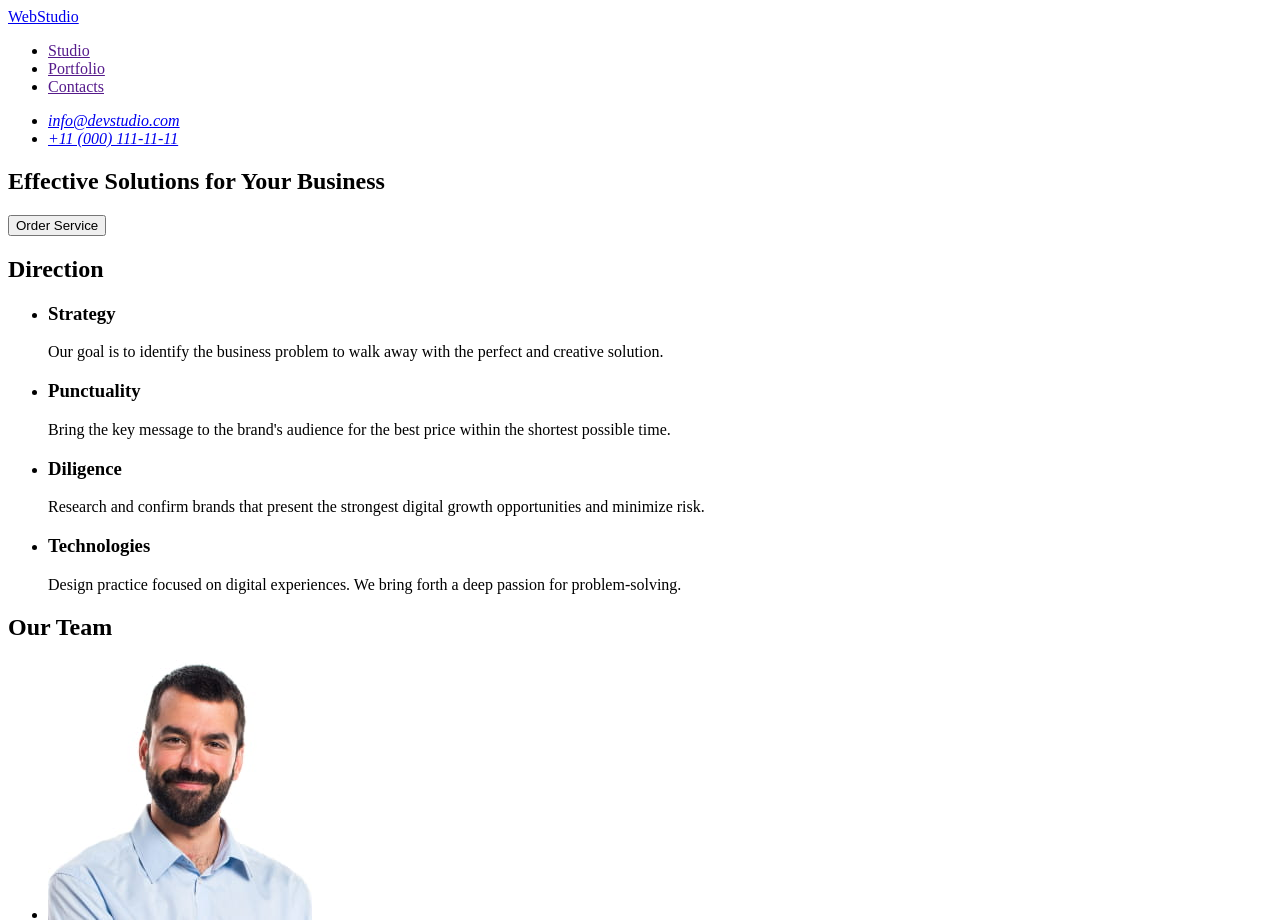
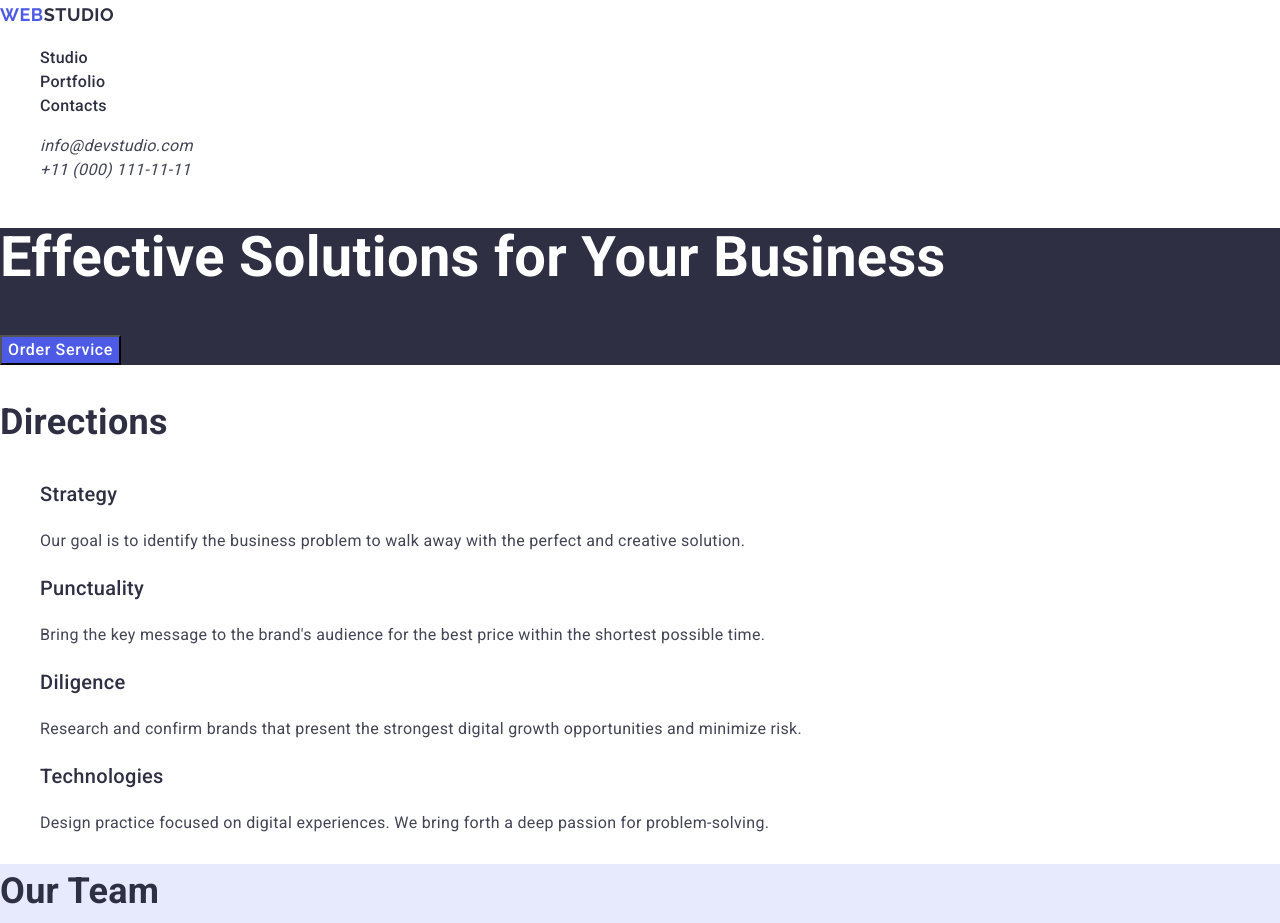
Before and after one commit to YevichDmytro/goit-homework-02, a plain HTML site: page index.html in a window 1280 px wide. Shown: the top 923 px of the page. Drawn offline with nearby package versions, Linux system fonts and the light colour scheme.

Commit message:
all needed changes for hw-2

```diff
--- /dev/null
+++ b/css/styles.css
@@ -0,0 +1,111 @@
+body {
+    font-family: "Roboto", "Raleway", sans-serif;
+    font-size: 16px;
+    line-height: 1.5;
+    letter-spacing: 0.02em;
+
+    background-color: #fff;
+    color: #434455;
+}
+
+/* lists */
+li {
+    list-style-type: none;
+}
+
+/* links */
+a {
+    text-decoration: none;
+}
+
+.menu-item {
+    font-weight: 500;
+
+    color: #2E2F42;
+}
+
+.contacts-item {
+    color: #434455;
+}
+
+.contacts-item:hover,
+.contacts-item:active,
+.menu-item:hover,
+.menu-item:active {
+    color: #404bbf;
+}
+
+/* button */
+.title-button {
+    font-weight: 500;
+    font-size: 16px;
+    line-height: 1.5;
+    letter-spacing: 0.04em;
+
+    background-color: #4d5ae5;
+    color: #fff;
+
+    cursor: pointer;
+}
+
+ .title-button:hover,
+ .title-button:active {
+    background-color: #404bbf;
+ }
+
+ /* logo */
+ .logo {
+    font-family: "Raleway", sans-serif;
+    font-size: 18px;
+    font-weight: 700;
+    line-height: 1.667;
+    letter-spacing: 0.54px;
+    text-transform: uppercase;
+
+    color: #4D5AE5;
+ }
+
+ .sub-logo {
+    color: #2E2F42;
+ }
+
+.footer-logo {
+    color: #E7E9FC;
+}
+
+ /* text */
+ .title {
+    font-weight: bold;
+    font-size: 56px;
+    line-height: 1.07;
+
+    color: #fff;
+ }
+
+ .sub-title {
+    font-weight: bold;
+    font-size: 36px;
+
+    color: #2E2F42;
+ }
+
+ .sub-title-item {
+    font-weight: 500;
+    font-size: 20px;
+
+    color: #2E2F42;
+ }
+
+ /* sections */
+ .title-section {
+    background-color: #2E2F42;
+ }
+
+ .team-section {
+    background-color: #E7E9FC;
+ }
+
+ footer {
+    background-color: #2E2F42;
+    color: #fff;
+ }
--- a/index.html
+++ b/index.html
@@ -4,70 +4,84 @@
 <head>
     <meta charset="UTF-8">
     <meta name="viewport" content="width=device-width, initial-scale=1.0">
+    <link rel="stylesheet" href="https://cdnjs.cloudflare.com/ajax/libs/modern-normalize/2.0.0/modern-normalize.css">
+    <link rel="preconnect" href="https://fonts.googleapis.com">
+    <link rel="preconnect" href="https://fonts.gstatic.com" crossorigin>
+    <link href="https://fonts.googleapis.com/css2?family=Raleway:wght@700&family=Roboto:wght@400;500;700&display=swap"
+        rel="stylesheet">
+    <link rel="stylesheet" href="./css/styles.css">
     <title>WebStudio</title>
 </head>
 
+<!-- body page -->
+
 <body>
-
+    <!-- header page -->
     <header>
+        <!-- menu navigation -->
         <nav>
-            <a href="./index.html">WebStudio</a>
+            <a class="logo" href="./index.html">Web<span class="sub-logo">Studio</span></a>
             <ul>
                 <li>
-                    <a href="" target="_blank">Studio</a>
+                    <a class="menu-item" href="" target="_blank">Studio</a>
                 </li>
                 <li>
-                    <a href="" target="_blank">Portfolio</a>
+                    <a class="menu-item" href="" target="_blank">Portfolio</a>
                 </li>
                 <li>
-                    <a href="" target="_blank">Contacts</a>
+                    <a class="menu-item" href="" target="_blank">Contacts</a>
                 </li>
             </ul>
         </nav>
+
+        <!-- contact info -->
         <address>
             <ul>
                 <li>
-                    <a href="mailto:info@devstudio.com">info@devstudio.com</a>
+                    <a class="contacts-item" href="mailto:info@devstudio.com">info@devstudio.com</a>
                 </li>
                 <li>
-                    <a href="tel:+110001111111">+11 (000) 111-11-11</a>
+                    <a class="contacts-item" href="tel:+110001111111">+11 (000) 111-11-11</a>
                 </li>
             </ul>
         </address>
     </header>
 
+    <!-- main page -->
     <main>
-        <section>
-            <h1>Effective Solutions for Your Business</h1>
-            <button type="button">Order Service</button>
+        <!-- section-1 - slogan and main button -->
+        <section class="title-section">
+            <h1 class="title">Effective Solutions for Your Business</h1>
+            <button class="title-button" type="button">Order Service</button>
         </section>
 
+        <!-- section-2 - directions -->
         <section>
-            <h2>Direction</h2>
+            <h2 class="sub-title">Directions</h2>
             <ul>
                 <li>
-                    <h3>Strategy</h3>
+                    <h3 class="sub-title-item">Strategy</h3>
                     <p>
                         Our goal is to identify the business problem to walk away with the perfect and creative
                         solution.
                     </p>
                 </li>
                 <li>
-                    <h3>Punctuality</h3>
+                    <h3 class="sub-title-item">Punctuality</h3>
                     <p>
                         Bring the key message to the brand's audience for the best price within the shortest possible
                         time.
                     </p>
                 </li>
                 <li>
-                    <h3>Diligence</h3>
+                    <h3 class="sub-title-item">Diligence</h3>
                     <p>
                         Research and confirm brands that present the strongest digital growth opportunities and minimize
                         risk.
                     </p>
                 </li>
                 <li>
-                    <h3>Technologies</h3>
+                    <h3 class="sub-title-item">Technologies</h3>
                     <p>
                         Design practice focused on digital experiences. We bring forth a deep passion for
                         problem-solving.
@@ -76,40 +90,80 @@
             </ul>
         </section>
 
-        <section>
-            <h2>Our Team</h2>
+        <!-- section-3 - team -->
+        <section class="team-section">
+            <h2 class="sub-title">Our Team</h2>
             <ul>
                 <li>
                     <img src="./images/Mark-Guerrero.jpg" alt="Mark Guerrero-photo" width="264" height="260">
-                    <h3>Mark Guerrero</h3>
+                    <h3 class="sub-title-item">Mark Guerrero</h3>
                     <p>Product Designer</p>
                 </li>
                 <li>
                     <img src="./images/Tom-Ford.jpg" alt="Tom Ford-photo" width="264" height="260">
-                    <h3>Tom Ford</h3>
+                    <h3 class="sub-title-item">Tom Ford</h3>
                     <p>Frontend Developer</p>
                 </li>
                 <li>
                     <img src="./images/Camila-Garcia.jpg" alt="Camila Garcia-photo" width="264" height="260">
-                    <h3>Camila Garcia</h3>
+                    <h3 class="sub-title-item">Camila Garcia</h3>
                     <p>Marketing</p>
                 </li>
                 <li>
                     <img src="./images/Daniel-Wilson.jpg" alt="Daniel Wilson-photo" width="264" height="260">
-                    <h3>Daniel Wilson</h3>
+                    <h3 class="sub-title-item">Daniel Wilson</h3>
                     <p>UI Designer</p>
+                </li>
+            </ul>
+        </section>
+
+        <!-- section-4 portfolio -->
+        <section>
+            <h2 class="sub-title">Our Portfolio</h2>
+            <ul>
+                <li>
+                    <img src="./images/banking-app.jpg" alt="windows of bank application">
+                    <h3 class="direction-item">Banking App</h3>
+                    <p>App</p>
+                </li>
+                <li>
+                    <img src="./images/cashless-payment.jpg" alt="payment by phone using a QR code">
+                    <h3 class="direction-item">Cashless Payment </h3>
+                    <p>Marketing</p>
+                </li>
+                <li>
+                    <img src="./images/meditation-app.jpg" alt="laptop and phone with meditation app open">
+                    <h3 class="direction-item">Meditation App</h3>
+                    <p>App</p>
+                </li>
+                <li>
+                    <img src="./images/taxi-service.jpg" alt="the driver uses the taxi app for work">
+                    <h3 class="direction-item">Taxi Service</h3>
+                    <p>Marketing</p>
+                </li>
+                <li>
+                    <img src="./images/screen-illustrations.jpg"
+                        alt="a phone with an illustration on lock-screen and four other image options">
+                    <h3 class="direction-item">Screen Illustrations</h3>
+                    <p>Design</p>
+                </li>
+                <li>
+                    <img src="./images/online-courses.jpg"
+                        alt="the girl is smiling and using the phone for a video call">
+                    <h3 class="direction-item">Online Courses</h3>
+                    <p>Marketing</p>
                 </li>
             </ul>
         </section>
     </main>
 
+    <!-- footer page -->
     <footer>
-        <a href="./index.html">WebStudio</a>
+        <a class="logo" href="./index.html">Web<span class="footer-logo">Studio</span></a>
         <p>
             Increase the flow of customers and sales for your business with digital marketing & growth solutions.
         </p>
     </footer>
-
 </body>
 
 </html>
```
Also changed, not shown: images/banking-app.jpg (added), images/cashless-payment.jpg (added), images/meditation-app.jpg (added), images/online-courses.jpg (added), images/screen-illustrations.jpg (added), images/taxi-service.jpg (added).
